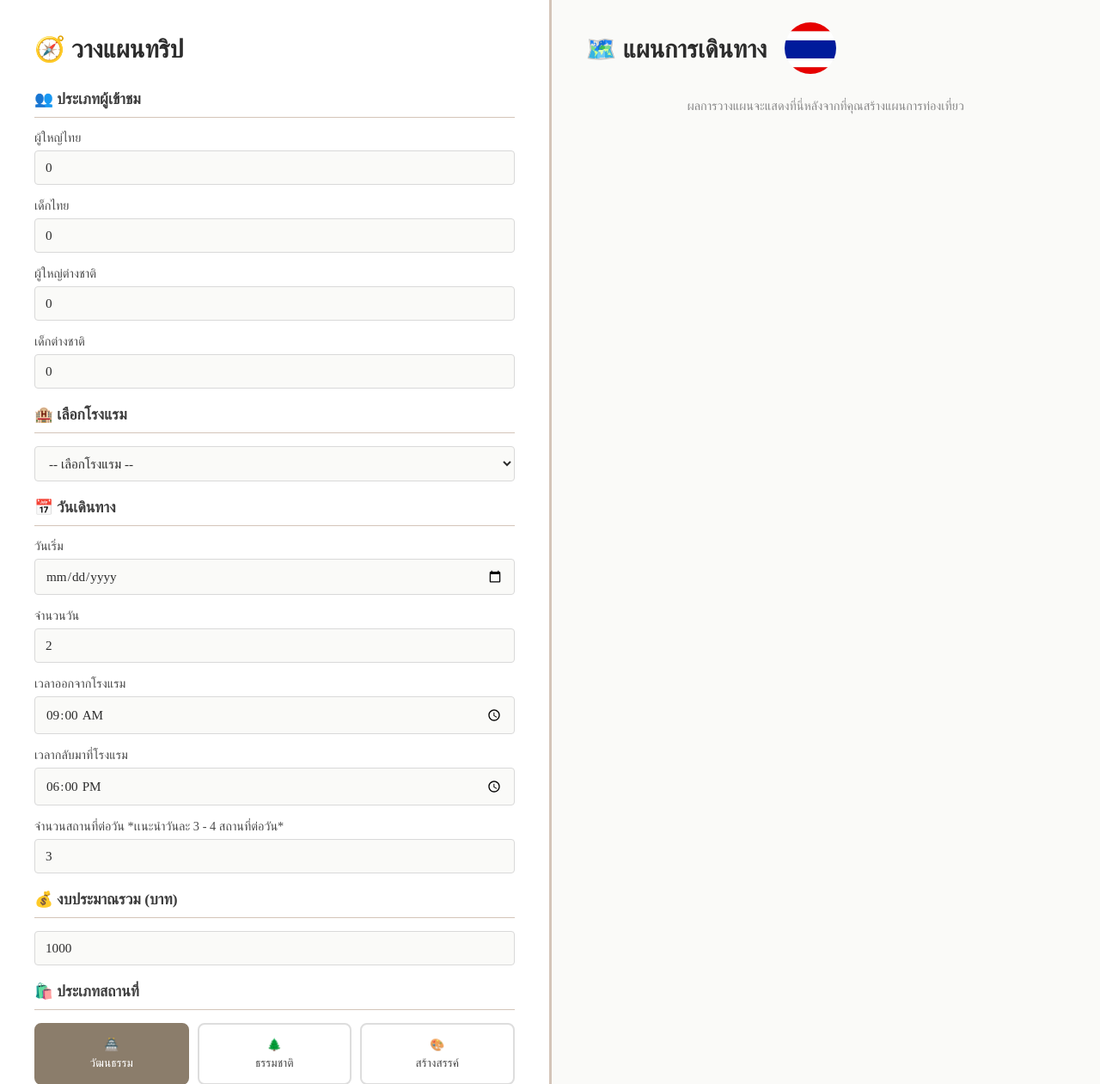
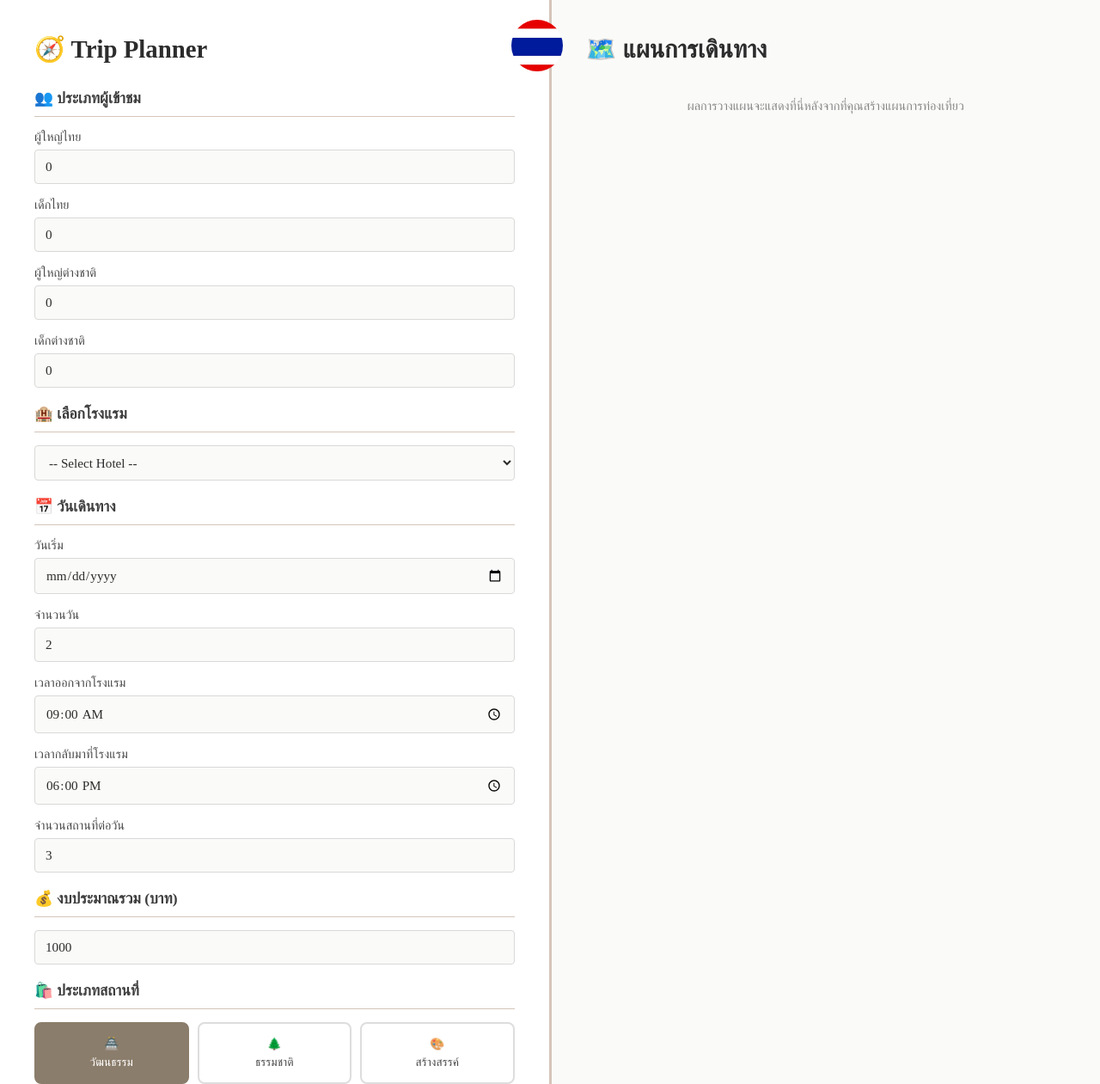
Before and after one commit to WhiteSoulcat/trip_planner, a Flask app: template templates/main.html in a window 1280 px wide. Shown: the top 1261 px of the page at 86% size. Run offline with Flask 3, Linux system fonts and the light colour scheme; the template is opened without the code that fills it: most values are stand-ins (such as "Sample title", 1, 10 or a date in 2020); some web fonts are replaced.

Commit message:
Update main.html

```diff
--- a/templates/main.html
+++ b/templates/main.html
@@ -294,16 +294,16 @@
         }
 
         .lang-btn {
-            position: absolute;
-            top: 18px;
-            right: 18px;
+            position: fixed;
+            top: 15px;
+            right: 15px;
             padding: 0;
             background: transparent;
             color: white;
             border: none !important;
             border-radius: 0;
             cursor: pointer;
-            z-index: 30;
+            z-index: 999;
             outline: none;
         }
 
@@ -353,7 +353,10 @@
                 width: 100%;
                 padding: 0;
             }
-
+            .lang-btn{
+                top:10px;
+                right:10px;
+            }
             .panel {
                 padding: 16px;
                 height: auto;
@@ -376,8 +379,8 @@
             }
 
             .lang-btn img {
-                width: 48px;
-                height: 48px;
+                width: 50px;
+                height: 50px;
             }
 
             .daily-trips-container {
@@ -646,150 +649,336 @@
     </script>
 
     <script>
+
         const hotels = JSON.parse(document.getElementById('hotels-data').textContent || '[]');
         const places = JSON.parse(document.getElementById('places-data').textContent || '[]');
+
         let currentLang = 'th';
 
+/* 🌍 AUTO DETECT LANGUAGE */
+        const browserLang = navigator.language || navigator.userLanguage;
+        if(browserLang.startsWith('en')){
+            currentLang = 'en';
+        }
+
+/* 🌍 TRANSLATIONS */
+
         const translations = {
-            th: {
-                title: '🧭 วางแผนทริป', visitors: '👥 ประเภทผู้เข้าชม', thaiAdult: 'ผู้ใหญ่ไทย',
-                thaiChild: 'เด็กไทย', foreignAdult: 'ผู้ใหญ่ต่างชาติ', foreignChild: 'เด็กต่างชาติ',
-                hotel: '🏨 เลือกโรงแรม', selectHotel: '-- เลือกโรงแรม --', dates: '📅 วันเดินทาง',
-                startDate: 'วันเริ่ม', daysCount: 'จำนวนวัน', departTime: 'เวลาออกจากโรงแรม',
-                returnTime: 'เวลากลับมาที่โรงแรม', placesPerDay: 'จำนวนสถานที่ต่อวัน *เเนะนำวันละ 3 - 4 สถานที่ต่อวัน*',budget: '💰 งบประมาณรวม (บาท)',
-                categories: '🛍️ ประเภทสถานที่', culture: 'วัฒนธรรม', nature: 'ธรรมชาติ', creative: 'สร้างสรรค์',
-                mode: '⚙️ โหมดการวางแผน', rating: '⭐ ความพึงพอใจสูงสุด', time: '⏱️ เดินทางสั้นที่สุด',
-                money: '💰 ประหยัดงบประมาณ', planBtn: '✨ วางแผนท่องเที่ยว', formDesc: 'กรอกข้อมูลแล้วกดปุ่มเพื่อสร้างแผนการท่องเที่ยว',
-                tripResult: '🗺️ แผนการเดินทาง', resultDesc: 'ผลการวางแผนจะแสดงที่นี่หลังจากที่คุณสร้างแผนการท่องเที่ยว',
-                totalRating: 'คะแนน', totalDistance: 'ระยะทาง', totalCost: 'ค่าใช้จ่าย',
-                dayLabel: 'วันที่', planAgainBtn: '📄 วางแผนใหม่', errorMsg: 'เกิดข้อผิดพลาด',
-                img: '{{ url_for("static", filename="TH.png") }}'
+
+        th:{
+        title:'🧭 วางแผนทริป',
+        selectHotel:'-- เลือกโรงแรม --',
+        dayLabel:'วันที่',
+        start:'เริ่ม',
+        arrive:'กลับถึง',
+        minute:'นาที',
+        baht:'บาท',
+        errorMsg:'เกิดข้อผิดพลาด',
+        img:'/static/TH.png'
         },
-            en: {
-                title: '🧭 Trip Planner', visitors: '👥 Visitor Types', thaiAdult: 'Thai Adults',
-                thaiChild: 'Thai Children', foreignAdult: 'Foreign Adults', foreignChild: 'Foreign Children',
-                hotel: '🏨 Select Hotel', selectHotel: '-- Select Hotel --', dates: '📅 Travel Dates',
-                startDate: 'Start Date', daysCount: 'Number of Days', departTime: 'Departure Time',
-                returnTime: 'Return Time', placesPerDay: 'Places per Day *Recommended 3-4 places per day*', budget: '💰 Total Budget (Baht)',
-                categories: '🛍️ Preferred Categories', culture: 'Culture', nature: 'Nature', creative: 'Creative',
-                mode: '⚙️ Planning Mode', rating: '⭐ Highest Satisfaction', time: '⏱️ Shortest Journey',
-                money: '💰 Budget Friendly', planBtn: '✨ Plan Trip', formDesc: 'Fill in and click to create a trip plan',
-                tripResult: '🗺️ Travel Plan', resultDesc: 'Planning results will appear here after you create a trip plan',
-                totalRating: 'Score', totalDistance: 'Distance', totalCost: 'Cost',
-                dayLabel: 'Day', planAgainBtn: '📄 Plan Again', errorMsg: 'Error',
-                img: '{{ url_for("static", filename="en.jpg") }}'
+
+        en:{
+        title:'🧭 Trip Planner',
+        selectHotel:'-- Select Hotel --',
+        dayLabel:'Day',
+        start:'Start',
+        arrive:'Return',
+        minute:'min',
+        baht:'Baht',
+        errorMsg:'Error',
+        img:'/static/en.jpg'
         }
+
         };
 
-        function toggleLanguage() {
+/* 🌍 LANGUAGE TOGGLE */
+
+        function toggleLanguage(){
+
         currentLang = currentLang === 'th' ? 'en' : 'th';
+
         document.documentElement.lang = currentLang;
+
         document.getElementById('langImg').src = translations[currentLang].img;
+
         updatePageLanguage();
+
+        renderHotels();
+
         }
 
-        function updatePageLanguage() {
+        /* 🌍 UPDATE TEXT */
+
+        function updatePageLanguage(){
+
         const t = translations[currentLang];
-            document.querySelectorAll('[data-i18n]').forEach(el => {
+
+        document.querySelectorAll('[data-i18n]').forEach(el =>{
+
         const key = el.getAttribute('data-i18n');
-                if (t[key]) el.textContent = t[key];
+
+        if(t[key]) el.textContent = t[key];
+
         });
+
         }
 
+        /* 🏨 RENDER HOTELS */
+
         const hotelSel = document.getElementById('hotel');
-        hotels.forEach(h => {
+
+        function renderHotels(){
+
+        hotelSel.innerHTML = '';
+
+        const defaultOption = document.createElement('option');
+
+        defaultOption.value = '';
+
+        defaultOption.textContent = translations[currentLang].selectHotel;
+
+        hotelSel.appendChild(defaultOption);
+
+        hotels.forEach(h=>{
+
         const o = document.createElement('option');
+
         o.value = h.name;
-            o.textContent = h.name;
+
+        o.textContent = currentLang === 'en' && h.name_en ? h.name_en : h.name;
+
         hotelSel.appendChild(o);
+
         });
+
+        }
+
+        /* 📅 DATE LIMIT */
 
         document.getElementById('startDate').min = new Date().toISOString().split('T')[0];
 
-        document.getElementById('planForm').onsubmit = e => {
-            e.preventDefault();
-            const days = [];
-            let d = new Date(document.getElementById('startDate').value);
-            for (let i = 0; i < document.getElementById('daysCount').value; i++) {
-                days.push(d.toISOString().split('T')[0]);
-                d.setDate(d.getDate() + 1);
+        /* 🌧️ WEATHER API */
+
+        async function getWeather(){
+
+        try{
+
+            const res = await fetch(
+            "https://api.openweathermap.org/data/2.5/weather?q=Chiang%20Mai&appid=8ac59134c80b6ba9b1ebbed5c8b312d8&units=metric"
+            );
+
+        const data = await res.json();
+
+        const weather = data.weather[0].main;
+
+        if(weather==="Rain"){
+
+            document.getElementById("weatherBox").innerHTML="🌧️ Rain expected today";
+
+        }else{
+
+            document.getElementById("weatherBox").innerHTML="☀️ Weather looks good";
+
         }
 
-            fetch('/api/plan', {
-                method: 'POST',
-                headers: { 'Content-Type': 'application/json' },
-                body: JSON.stringify({
-                    hotel: document.getElementById('hotel').value,
-                    days: days,
-                    departTime: document.getElementById('departTime').value,
-                    returnTime: document.getElementById('returnTime').value,
-                    placesCount: document.getElementById('placesPerDay').value,
-                    budget: document.getElementById('budget').value,
-                    mode: document.querySelector('input[name=mode]:checked').value,
-                    categories: {
-                        culture: document.getElementById('culture').checked,
-                        nature: document.getElementById('nature').checked,
-                        creative: document.getElementById('creative').checked
+        }catch(e){
+            console.log(e);
+        }
+
+        }
+
+        getWeather();
+
+        /* 🚀 PLAN FORM */
+
+            document.getElementById('planForm').onsubmit = e => {
+
+            e.preventDefault();
+
+            const days=[];
+
+            let d = new Date(document.getElementById('startDate').value);
+
+            for(let i=0;i<document.getElementById('daysCount').value;i++){
+
+                days.push(d.toISOString().split('T')[0]);
+
+                d.setDate(d.getDate()+1);
+
+            }
+
+        fetch('/api/plan',{
+
+            method:'POST',
+
+            headers:{'Content-Type':'application/json'},
+
+            body:JSON.stringify({
+
+            hotel:document.getElementById('hotel').value,
+
+            days:days,
+
+            departTime:document.getElementById('departTime').value,
+
+            returnTime:document.getElementById('returnTime').value,
+
+            placesCount:document.getElementById('placesPerDay').value,
+
+            budget:document.getElementById('budget').value,
+
+            mode:document.querySelector('input[name=mode]:checked').value,
+
+            categories:{
+            culture:document.getElementById('culture').checked,
+            nature:document.getElementById('nature').checked,
+            creative:document.getElementById('creative').checked
         },
-                    visitors: {
-                        thai_adult: +document.getElementById('thai_adult').value,
-                        thai_child: +document.getElementById('thai_child').value,
-                        foreign_adult: +document.getElementById('foreign_adult').value,
-                        foreign_child: +document.getElementById('foreign_child').value
+
+            visitors:{
+            thai_adult:+document.getElementById('thai_adult').value,
+            thai_child:+document.getElementById('thai_child').value,
+            foreign_adult:+document.getElementById('foreign_adult').value,
+            foreign_child:+document.getElementById('foreign_child').value
         }
+
         })
+
         })
-            .then(r => r.ok ? r.json() : Promise.reject(r))
+
+        .then(r=>r.ok?r.json():Promise.reject(r))
+
         .then(showResult)
-            .catch(err => {
+
+        .catch(err=>{
+
         console.error(err);
-                document.getElementById('resultsContainer').innerHTML = '<p style="color: #d9534f;">' + translations[currentLang].errorMsg + '</p>';
+
+        document.getElementById('resultsContainer').innerHTML=
+        '<p style="color:red">'+translations[currentLang].errorMsg+'</p>';
+
         });
+
         };
 
-        function showResult(r) {
-            document.getElementById('resultsContainer').innerHTML = '';
+        /* 📍 GET PLACE NAME */
+
+        function getPlaceName(placeName){
+
+        const place = places.find(p=>p.name===placeName);
+
+        if(!place) return placeName;
+
+            return currentLang==='en' && place.name_en ? place.name_en : place.name;
+
+        }
+
+        /* 🗺️ SHOW RESULT */
+
+        function showResult(r){
+
+            document.getElementById('resultsContainer').innerHTML='';
+
             document.getElementById('tripResult').classList.remove('hidden');
 
-                document.getElementById('totalRating').textContent = r.summary.total_rating.toFixed(1);
-                document.getElementById('totalDistance').textContent = r.summary.total_distance + ' km';
-                document.getElementById('totalCost').textContent = r.summary.total_cost + ' บาท';
+            document.getElementById('totalRating').textContent=r.summary.total_rating.toFixed(1);
 
-                // Get display name based on current language
-                const getPlaceName = (placeName) => {
-                    const place = places.find(p => p.name === placeName);
-                    if (!place) return placeName;
-                    return currentLang === 'en' && place.name_en ? place.name_en : place.name;
-                };
+            document.getElementById('totalDistance').textContent=r.summary.total_distance+' km';
 
-                let html = '<div class="daily-trips-container">';
-                r.days.forEach((day, i) => {
-                    html += `<div class="day-column">`;
-                    html += `<h3>${translations[currentLang].dayLabel} ${i+1} — ${day.date}</h3>`;
+            document.getElementById('totalCost').textContent=r.summary.total_cost+' '+translations[currentLang].baht;
 
-                    day.route.forEach(e => {
-                        if (e.type === 'hotel_start') {
-                            html += `<div class="trip-step hotel"><div class="step-title">🏨 ${e.name}</div><div class="step-meta">เริ่ม: ${e.depart}</div></div>`;
-                        } else if (e.type === 'hotel_end') {
-                            html += `<div class="trip-step hotel"><div class="step-title">🏨 ${e.name}</div><div class="step-meta">กลับถึง: ${e.arrive}</div></div>`;
-                        } else if (e.type === 'place') {
-                            const displayName = getPlaceName(e.name);
-                            html += `<div class="trip-step"><div class="step-title">📍 ${displayName}</div><div class="step-meta">${e.arrive} - ${e.depart} &middot; ${e.stay} นาที</div><div class="step-meta">💵 ${e.cost} บาท &nbsp; ⭐ ${e.rating}</div></div>`;
+            let html='<div class="daily-trips-container">';
+
+            r.days.forEach((day,i)=>{
+
+            html+=`<div class="day-column">`;
+
+            html+=`<h3>${translations[currentLang].dayLabel} ${i+1} — ${day.date}</h3>`;
+
+            day.route.forEach(e=>{
+
+            if(e.type==='hotel_start'){
+
+                html+=`
+                <div class="trip-step hotel">
+                <div class="step-title">🏨 ${e.name}</div>
+                <div class="step-meta">${translations[currentLang].start}: ${e.depart}</div>
+                </div>
+                `;
+
                 }
+
+            else if(e.type==='hotel_end'){
+
+                html+=`
+                <div class="trip-step hotel">
+                <div class="step-title">🏨 ${e.name}</div>
+                <div class="step-meta">${translations[currentLang].arrive}: ${e.arrive}</div>
+                </div>
+                `;
+
+                }
+
+            else if(e.type==='place'){
+
+                const displayName=getPlaceName(e.name);
+
+                html+=`
+                <div class="trip-step">
+
+                <div class="step-title">
+
+                <a href="https://www.google.com/maps/search/?api=1&query=${encodeURIComponent(displayName)}" target="_blank">
+
+                📍 ${displayName}
+
+                </a>
+
+            </div>
+
+            <div class="step-meta">
+
+            ${e.arrive} - ${e.depart} · ${e.stay} ${translations[currentLang].minute}
+
+            </div>
+
+            <div class="step-meta">
+
+            💵 ${e.cost} ${translations[currentLang].baht} ⭐ ${e.rating}
+
+            </div>
+
+            </div>
+        `;
+
+        }
+
         });
 
-                    html += `</div>`;
+        html+=`</div>`;
+
         });
-                html += '</div>';
-                document.getElementById('dailyTrips').innerHTML = html;
+
+        html+='</div>';
+
+            document.getElementById('dailyTrips').innerHTML=html;
+
         }
 
-        function planAgain() {
+        /* 🔁 PLAN AGAIN */
+
+        function planAgain(){
+
             document.getElementById('tripResult').classList.add('hidden');
-            document.getElementById('resultsContainer').innerHTML = '<p class="info-text">' + translations[currentLang].resultDesc + '</p>';
+
         }
 
+        /* 🚀 INIT */
+
+        renderHotels();
+
         updatePageLanguage();
+
     </script>
 </body>
 </html>
```
Lines whose indentation alone changed are shown as unchanged.
